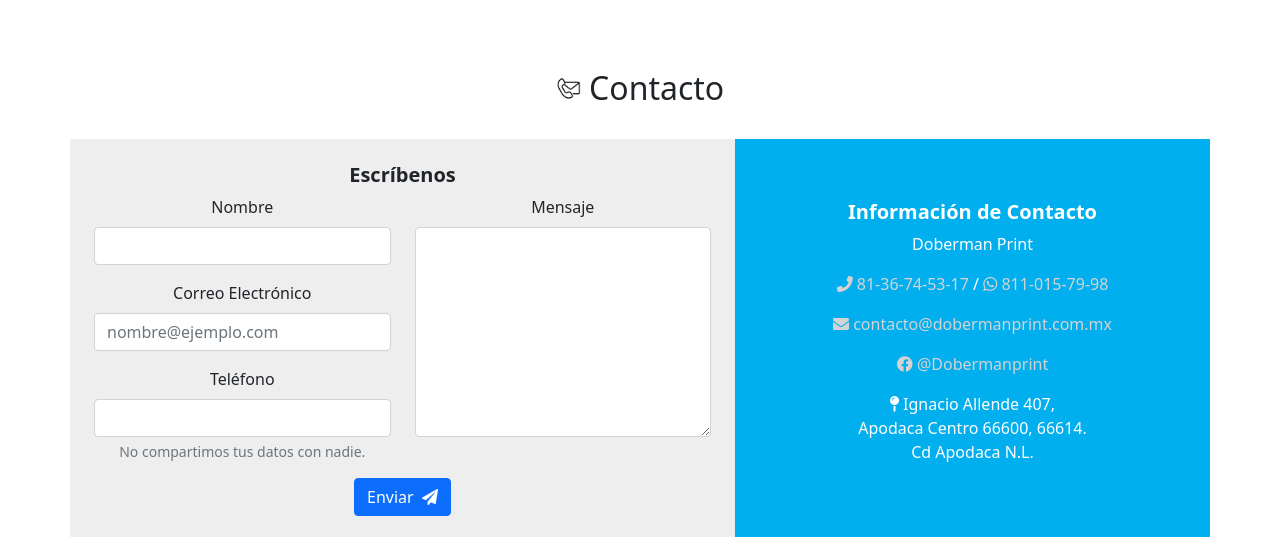
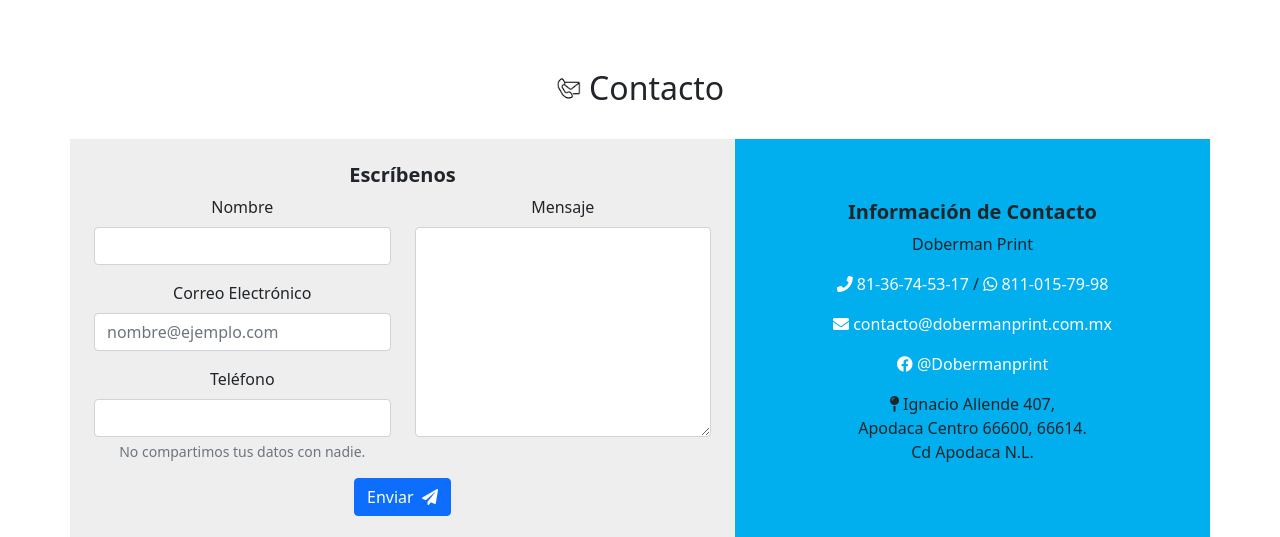
Before and after one commit to Varvus/Doberman-Print, a PHP site: page / in a window 1280 px wide. Shown: the part 803-1340 px from the top of the page. Run offline with PHP 8.4, Linux system fonts and the light colour scheme; some libraries are stand-ins or nearby versions; some web fonts are replaced.

Commit message:
Cambios en links

```diff
--- a/css/style.css
+++ b/css/style.css
@@ -41,14 +41,18 @@
 }
 
 a.contacto {
-    color:lightgray!important;
+    color:white!important;
     text-decoration: none!important;
+    transition:all .6s ease;
+}
+a.contacto:hover {
+    color:#D0C604!important;
 }
 
 footer a {
     text-decoration:none;
     color:#01AEEE;
-    transition:all .8s ease;
+    transition:all .6s ease;
 }
 footer a:hover {
     color:white;
--- a/index.htm
+++ b/index.htm
@@ -93,13 +93,13 @@
               <div class="col-12 col-md-5 m-0 p-0">
                 <div class="container p-4 d-flex align-items-center justify-content-center" style="background-color:#01aeee; min-height:100%">
                   <div>
-                    <h5 style="color:white;"><b>Información de Contacto</b></h5>
+                    <h5><b>Información de Contacto</b></h5>
 
-                    <p style="color:white;">Doberman Print</p>
-                    <p style="color:white;"><a class="contacto" href="tel:+528136745317"><i class="fas fa-phone"></i> 81-36-74-53-17</a> / <a  class="contacto" href="https://wa.me/+528110157998"><i class="fab fa-whatsapp"></i> 811-015-79-98</a></p>
-                    <p style="color:white;"><a class="contacto" href="mailto:contacto.dobermanprint.com.mx"><i class="fas fa-envelope"></i> contacto@dobermanprint.com.mx</a></p>
-                    <p style="color:white;"><a class="contacto" href="https://www.facebook.com/DobermanPrint/"><i class="fab fa-facebook"></i> @Dobermanprint</a></p>
-                    <p style="color:white;">
+                    <p>Doberman Print</p>
+                    <p><a class="contacto" href="tel:+528136745317" target="_blank"><i class="fas fa-phone"></i> 81-36-74-53-17</a> / <a  class="contacto" href="https://wa.me/+528110157998" target="_blank"><i class="fab fa-whatsapp"></i> 811-015-79-98</a></p>
+                    <p><a class="contacto" href="mailto:contacto.dobermanprint.com.mx" target="_blank"><i class="fas fa-envelope"></i> contacto@dobermanprint.com.mx</a></p>
+                    <p><a class="contacto" href="https://www.facebook.com/DobermanPrint/" target="_blank"><i class="fab fa-facebook"></i> @Dobermanprint</a></p>
+                    <p>
                       <i class="fas fa-map-pin"></i> Ignacio Allende 407, <br>
                       Apodaca Centro 66600, 66614.<br>
                       Cd Apodaca N.L.
@@ -116,8 +116,6 @@
           </div>
         </div>
 
-        <!-- FUENTES DE IMAGENES -->
-        <div class="text-center">Iconos diseñados por <a href="https://www.flaticon.es/autores/cuputo" title="Cuputo">Cuputo</a> from <a href="https://www.flaticon.es/" title="Flaticon">www.flaticon.es</a></div>
         <hr>
 
         <!-- FOOTER-->
@@ -128,7 +126,7 @@
           >
             <!-- Left -->
             <div class="me-5 d-none d-lg-block">
-              <span>Get connected with us on social networks:</span>
+              <span>Visítanos en nuestras redes sociales:</span>
             </div>
             <!-- Left -->
 
@@ -148,7 +146,7 @@
               <!-- Grid row -->
               <div class="row mt-3">
                 <!-- Grid column -->
-                <div class="col-md-3 col-lg-4 col-xl-3 mx-auto mb-4">
+                <div class="col-md-3 col-lg-4 col-xl-3 mx-auto mb-4 text-center">
                   <!-- Content -->
                   <h6 class="text-uppercase fw-bold mb-4">
                     <a href="#inicio">
@@ -156,10 +154,8 @@
                       <div style="display:inline-block; vertical-align:middle;">Doberman Print</div>
                     </a>
                   </h6>
-                  <!-- <p>
-                    Here you can use rows and columns to organize your footer content. Lorem ipsum
-                    dolor sit amet, consectetur adipisicing elit.
-                  </p> -->
+                    <!-- FUENTES DE IMAGENES -->
+                    <div class="text-center">Iconos diseñados por <a href="https://www.flaticon.es/autores/cuputo" title="Cuputo">Cuputo</a> from <a href="https://www.flaticon.es/" title="Flaticon">www.flaticon.es</a></div>
                 </div>
                 <!-- Grid column
 
```
